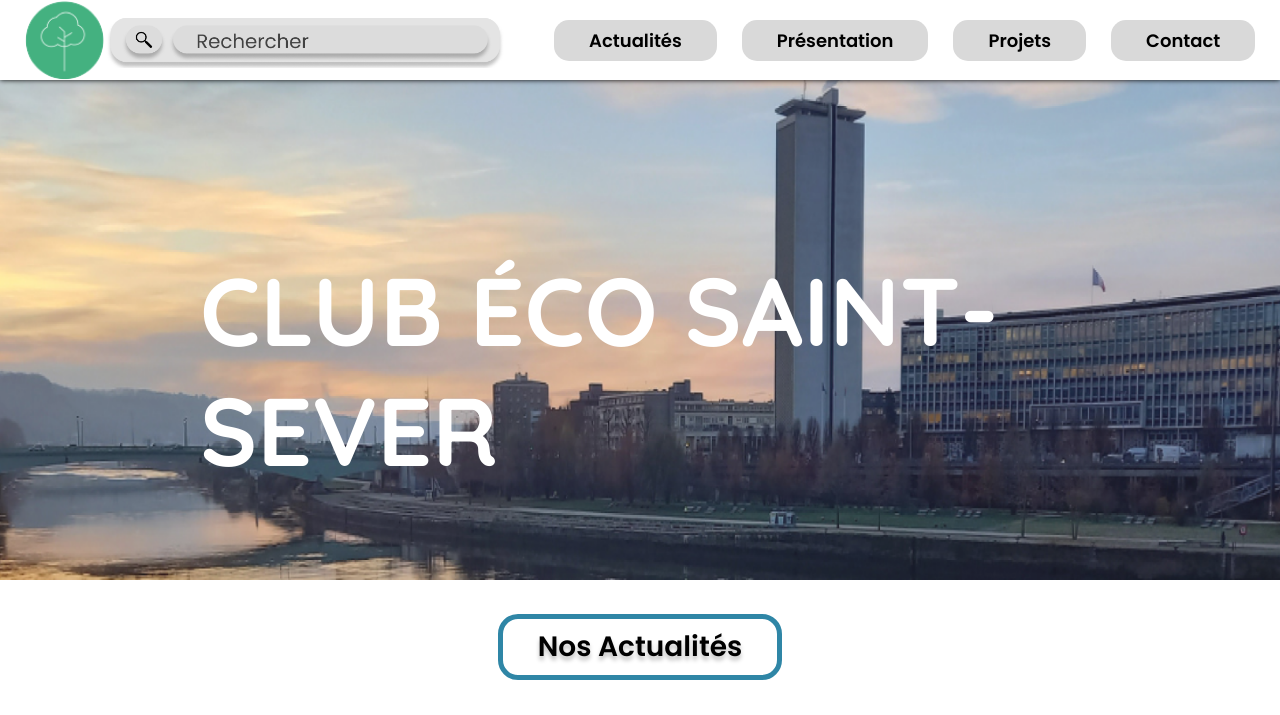
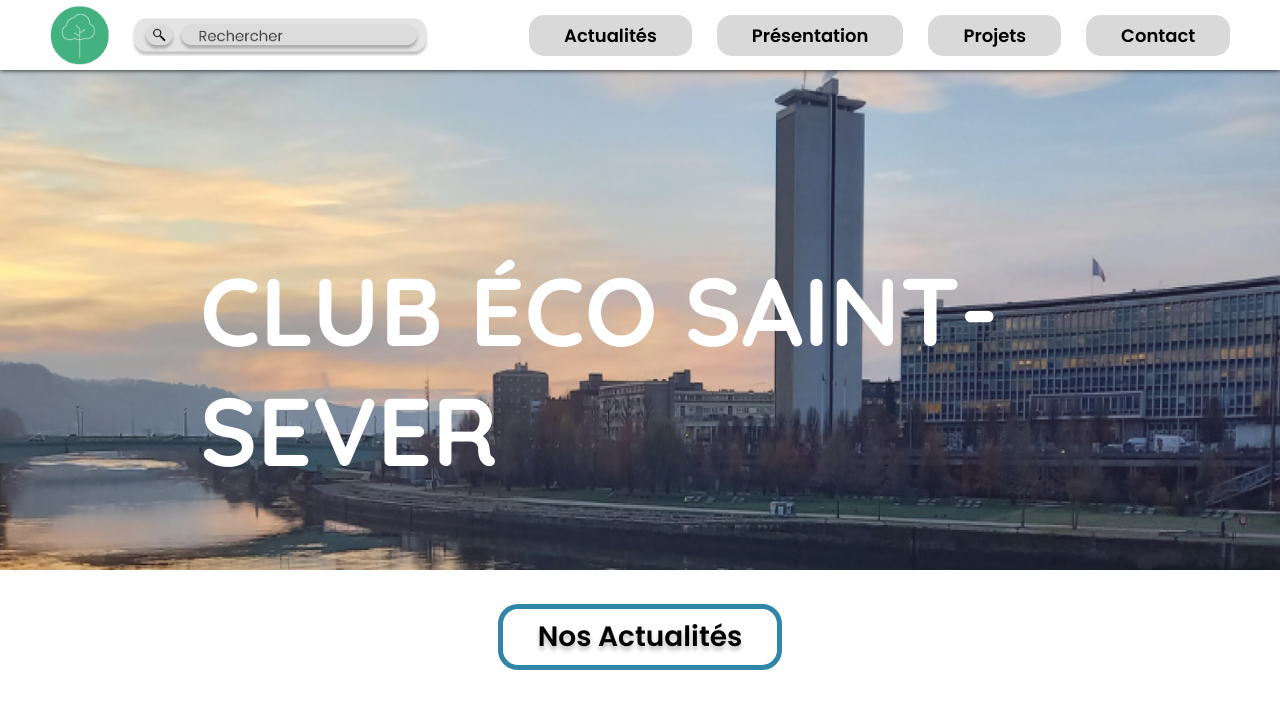
Before and after one commit to Nino-Rameau/integration-maquette-figma-projet-club-eco-saint-sever, a plain HTML site: page index.html in a window 1280 px wide. Shown: the top 715 px of the page. Drawn offline with Linux system fonts and the light colour scheme.

Commit message:
maj header

```diff
--- a/style.css
+++ b/style.css
@@ -102,6 +102,10 @@ nav,
   justify-content: space-around;
 }
 
+.header-logo-recherche {
+  gap: 20px;
+}
+
 header {
   align-items: center;
   position: sticky;
@@ -109,7 +113,7 @@ header {
   background-color: var(--color-white);
   z-index: 100;
   box-shadow: 0 0 5px #000000;
-  max-height: 85px;
+  height: 70px;
 }
 
 nav {
@@ -131,7 +135,7 @@ nav a {
 }
 
 .logo-header {
-  width: 80px;
+  width: 60px;
 }
 
 /* ------------------------------------------------------
@@ -222,5 +226,5 @@ footer {
 --------------------------------------------------------*/
 
 .img-tempo {
-  width: 400px;
+  width: 300px;
 }
```
